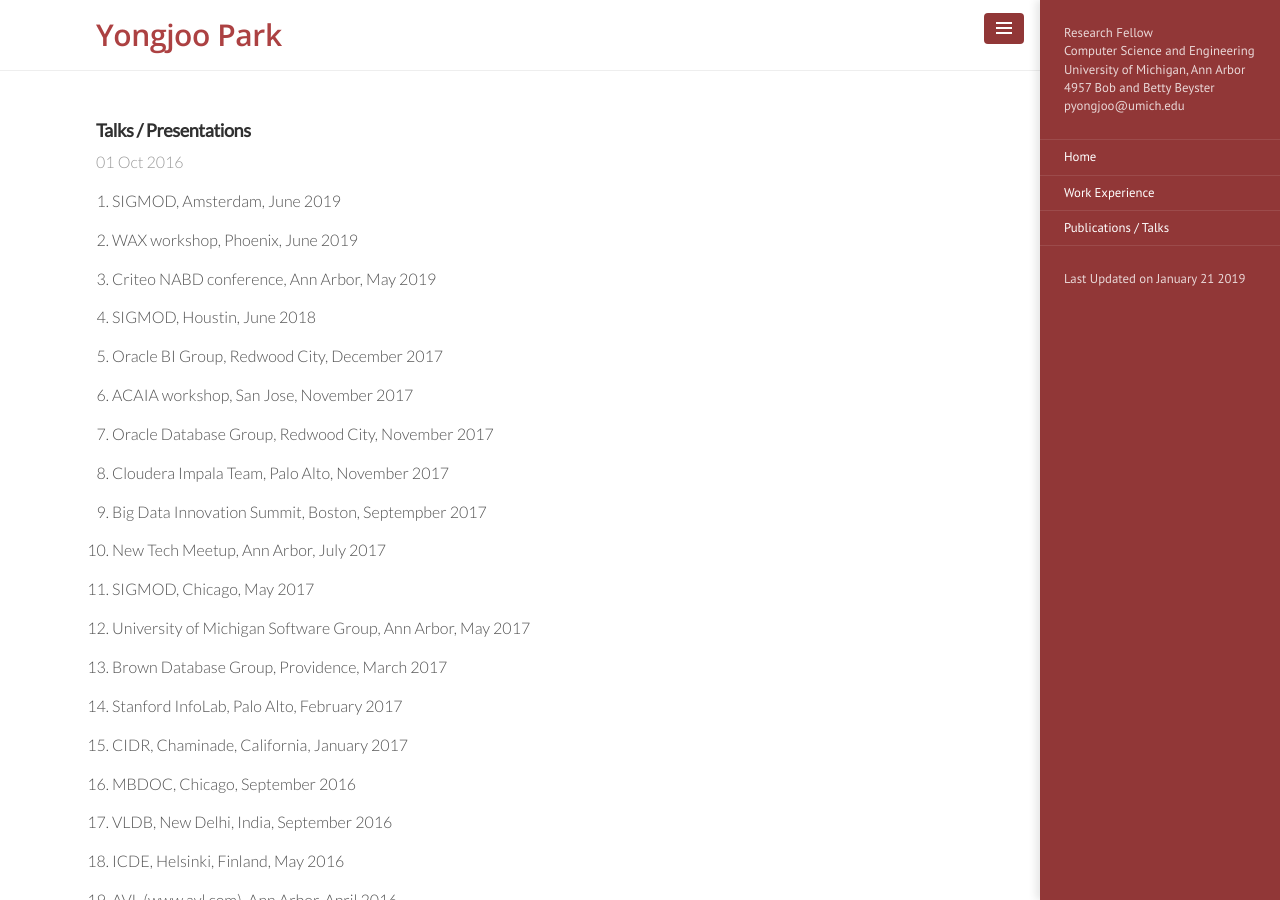
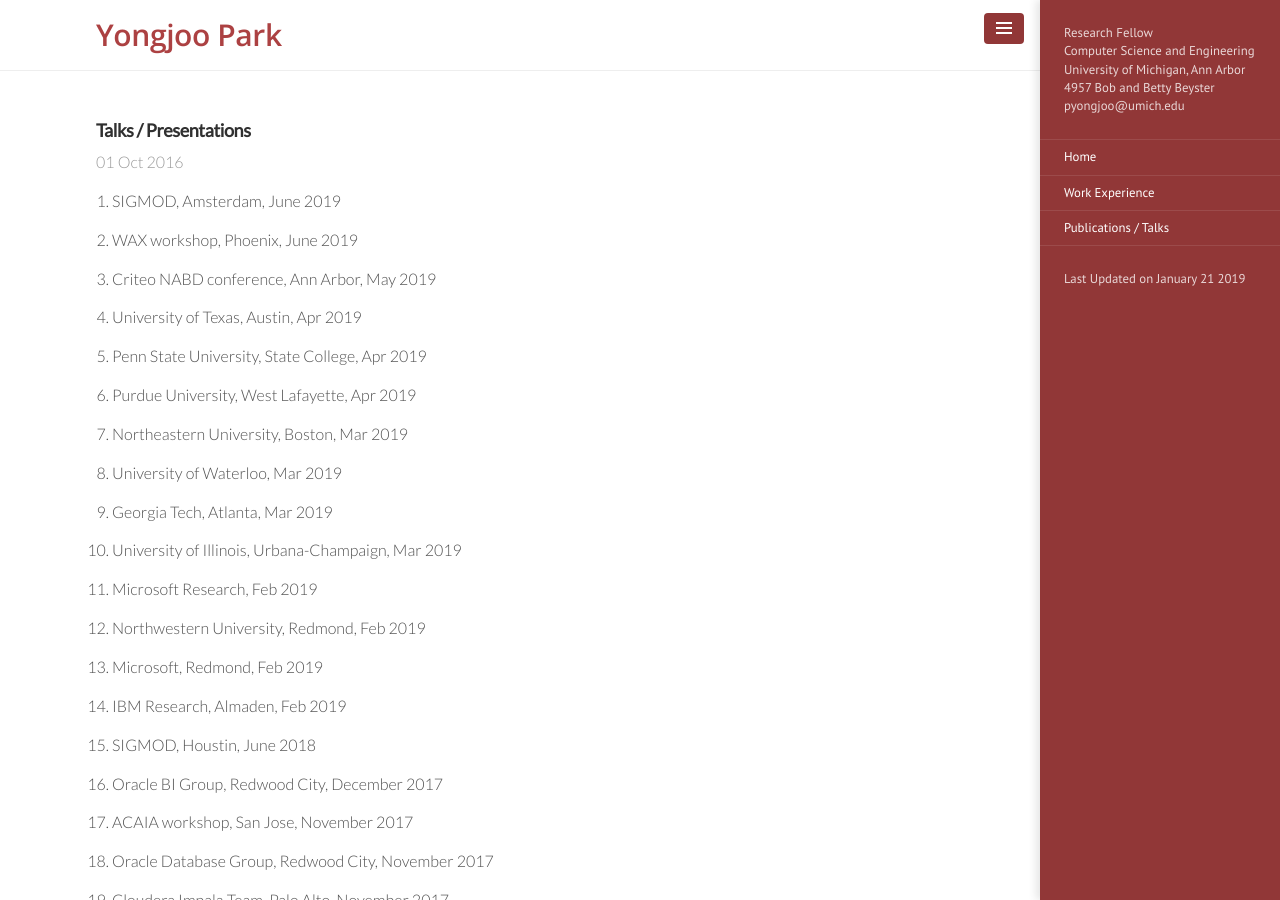
Before and after one commit to pyongjoo/pyongjoo.github.io, a Jekyll site: the page built from _publications/2016-10-01-talks.md, in a window 1280 px wide and 900 px high. Built offline with Jekyll 4.4.1, drawn with Linux system fonts in a browser that asks for light colours.

Commit message:
Update 2016-10-01-talks.md

```diff
--- a/_publications/2016-10-01-talks.md
+++ b/_publications/2016-10-01-talks.md
@@ -8,6 +8,28 @@ title: Talks / Presentations
 1. WAX workshop, Phoenix, June 2019
 
 1. Criteo NABD conference, Ann Arbor, May 2019
+
+1. University of Texas, Austin, Apr 2019
+
+1. Penn State University, State College, Apr 2019
+
+1. Purdue University, West Lafayette, Apr 2019
+
+1. Northeastern University, Boston, Mar 2019
+
+1. University of Waterloo, Mar 2019
+
+1. Georgia Tech, Atlanta, Mar 2019
+
+1. University of Illinois, Urbana-Champaign, Mar 2019
+
+1. Microsoft Research, Feb 2019
+
+1. Northwestern University, Redmond, Feb 2019
+
+1. Microsoft, Redmond, Feb 2019
+
+1. IBM Research, Almaden, Feb 2019
 
 1. SIGMOD, Houstin, June 2018
 
```
